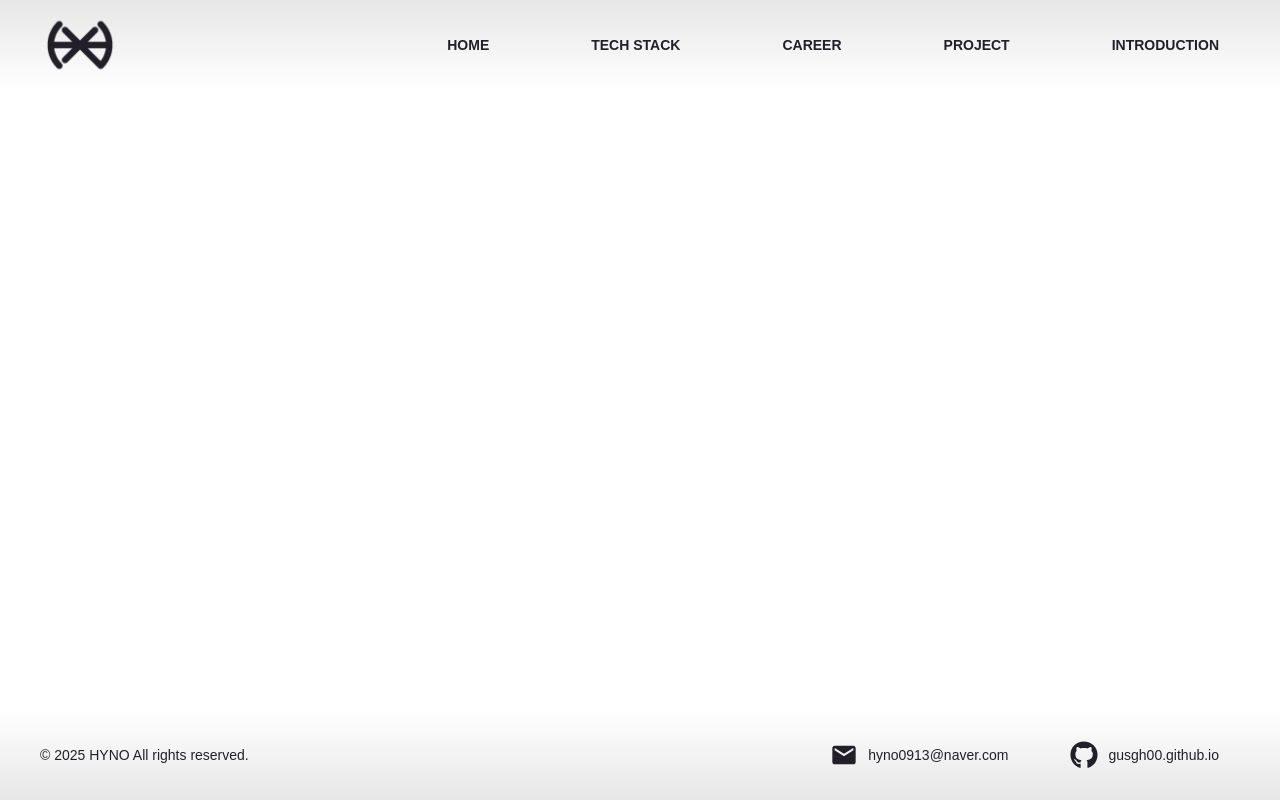
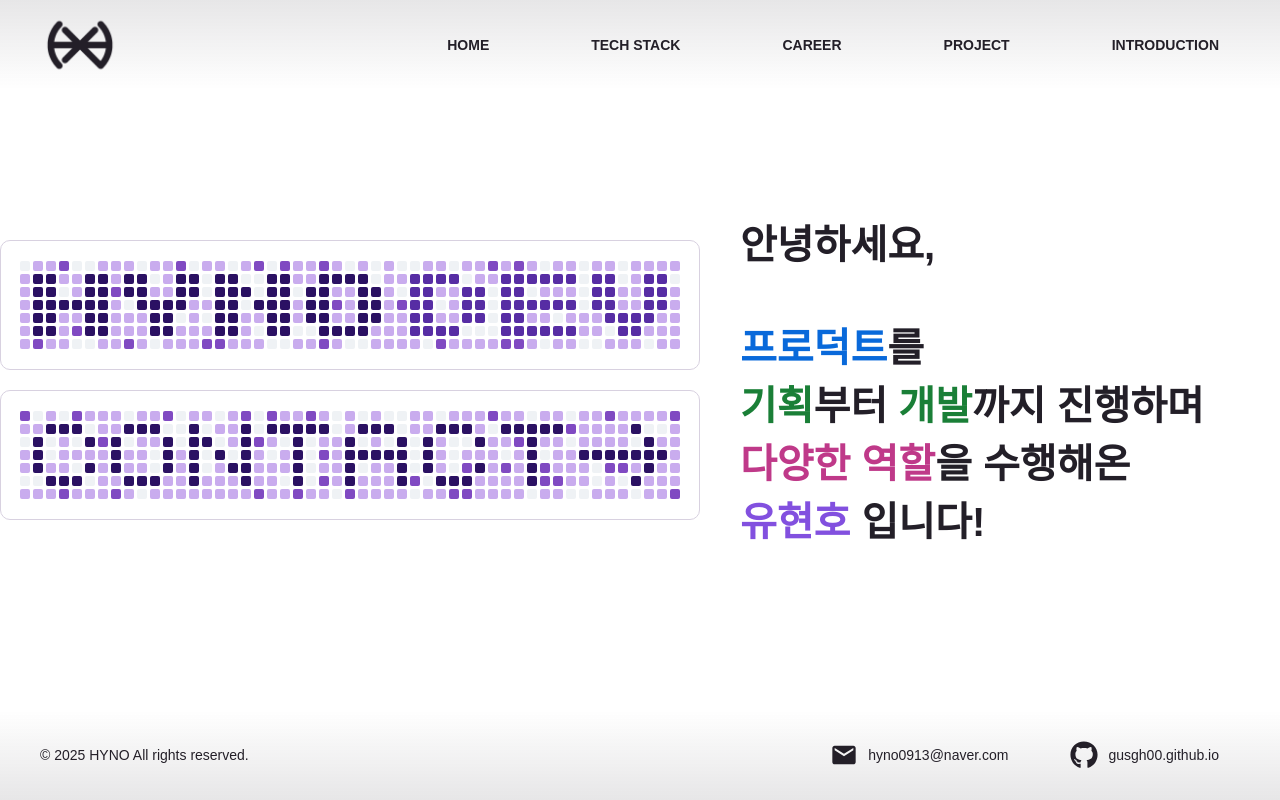
Before and after one commit to gusgh00/hyno_portfolio, a Next.js app: page / in a window 1280 px wide. Built offline with nearby package versions, Linux system fonts and the light colour scheme; a web font is replaced by a local one.

Commit message:
main page

```diff
--- a/src/app/globals.css
+++ b/src/app/globals.css
@@ -64,8 +64,8 @@
   --bgColor-default: #ffffff;
   --bgColor-disabled: #f8f6fa;
   --bgColor-opacity: #f8f6fa9a;
-  --bgColor-gradient-up: linear-gradient(180deg,rgba(17, 13, 23, 0.1) 0%, rgba(0, 0, 0, 0) 100%);
-  --bgColor-gradient-down: linear-gradient(0deg,rgba(17, 13, 23, 0.1) 0%, rgba(0, 0, 0, 0) 100%);
+  --bgColor-gradient-up: linear-gradient(180deg, rgba(17, 13, 23, 0.1) 0%, rgba(0, 0, 0, 0) 100%);
+  --bgColor-gradient-down: linear-gradient(0deg, rgba(17, 13, 23, 0.1) 0%, rgba(0, 0, 0, 0) 100%);
 
   --borderColor-default: #d8d1e0;
   --borderColor-disabled: #8981981a;
@@ -109,8 +109,8 @@
   --bgColor-default: #110d17;
   --bgColor-disabled: #272130;
   --bgColor-opacity: #2721309a;
-  --bgColor-gradient-up: linear-gradient(180deg,rgba(255, 255, 255, 0.1) 0%, rgba(0, 0, 0, 0) 100%);
-  --bgColor-gradient-down: linear-gradient(0deg,rgba(255, 255, 255, 0.1) 0%, rgba(0, 0, 0, 0) 100%);
+  --bgColor-gradient-up: linear-gradient(180deg, rgba(255, 255, 255, 0.1) 0%, rgba(0, 0, 0, 0) 100%);
+  --bgColor-gradient-down: linear-gradient(0deg, rgba(255, 255, 255, 0.1) 0%, rgba(0, 0, 0, 0) 100%);
 
   --degreeDown: 180deg;
   --degreeUp: 0deg;
@@ -213,3 +213,63 @@ span,
 p {
   color: var(--fgColor-default);
 }
+
+.font-primary {
+  color: var(--fgColor-primary);
+}
+
+.font-default {
+  color: var(--fgColor-default);
+}
+
+.font-reverse {
+  color: var(--fgColor-reverse);
+}
+
+.font-secondary {
+  color: var(--fgColor-secondary);
+}
+
+.font-success {
+  color: var(--fgColor-success);
+}
+
+.font-info {
+  color: var(--fgColor-info);
+}
+
+.font-accent {
+  color: var(--fgColor-accent);
+}
+
+.font-warning {
+  color: var(--fgColor-warning);
+}
+
+.font-error {
+  color: var(--fgColor-error);
+}
+
+.font-disabled {
+  color: var(--fgColor-disabled);
+}
+
+.color0 {
+  background-color: var(--contribution-violet-bgColor-0);
+}
+
+.color1 {
+  background-color: var(--contribution-violet-bgColor-1);
+}
+
+.color2 {
+  background-color: var(--contribution-violet-bgColor-2);
+}
+
+.color3 {
+  background-color: var(--contribution-violet-bgColor-3);
+}
+
+.color4 {
+  background-color: var(--contribution-violet-bgColor-4);
+}
--- a/src/app/page.module.css
+++ b/src/app/page.module.css
@@ -1,4 +1,70 @@
-.main {
+.home {
     width: 100vw;
     height: 100vh;
+
+    display: flex;
+    align-items: center;
+
+    .home_main {
+        width: 1600px;
+        height: auto;
+        margin: 0 auto;
+
+        display: grid;
+        grid-template-columns: 1fr 1fr;
+        align-items: center;
+        gap: 40px;
+
+        .start_section {
+            width: 100%;
+            height: auto;
+
+            display: flex;
+            flex-direction: column;
+            align-items: center;
+            gap: 20px;
+
+            .jandi_box {
+                width: 700px;
+                padding: 20px;
+
+                display: flex;
+                justify-content: center;
+                align-items: center;
+
+                border-radius: 10px;
+
+                border: 1px solid var(--borderColor-default);
+
+                cursor: pointer;
+
+                .jandi {
+                    width: auto;
+
+                    display: grid;
+                    grid-template-columns: repeat(51, 1fr);
+                    gap: 3px 3px;
+
+                    .block {
+                        height: 10px;
+                        width: 10px;
+
+                        shape-rendering: geometricPrecision;
+                        border-radius: 2px;
+                        border: .5px solid var(--contribution-default-borderColor-0) #1f23280d;
+                    }
+                }
+            }
+        }
+
+        .end_section {
+            display: flex;
+            justify-content: start;
+
+            .greeting_text {
+                font-size: 40px;
+                font-weight: 700;
+            }
+        }
+    }
 }
--- a/src/app/page.tsx
+++ b/src/app/page.tsx
@@ -1,9 +1,57 @@
+import Link from "next/link";
 import styles from "./page.module.css";
 
 export default function Home() {
+  const jandiHynoArr = `
+011200111011201101202112101010011011212101101101111
+144114414401440440044114444011333301133333303301330
+144014424411440444044044114410331133033011103311331
+144444410444411440444144214412330133033333303311331
+144114411144010441144144114411331133033110111333311
+144124411144111441044004444111333300033333311033111
+121100112101112211100112100111102111122101100111011`
+
+  const jandiIconArr = `
+201021110112011012021121010100110111211011011211112
+114440114440040114044444014440114441044444211114001
+040104240114044014210401140104041004112411011110411
+140111141104140404101402144444041011101401144444441
+141104141104140144111401140114041024121421110221411
+004440114441141114110402141114204441111422110104111
+111211121011111111211211021111011221111011001110112`
 
   return (
-    <div className={styles.main}>
+    <div className={styles.home}>
+      <div className={styles.home_main}>
+        <div className={styles.start_section}>
+          <Link href={"/"} className={styles.jandi_box}>
+            <div className={styles.jandi}>
+              {jandiHynoArr.replace(/(\s*)/g, "").split("").map((item, index) => (
+                <div className={styles.block + " color" + item} key={index}>
+                </div>
+              ))}
+            </div>
+          </Link>
+          <Link href={"https://github.com/gusgh00"} target="_blank" className={styles.jandi_box}>
+            <div className={styles.jandi}>
+              {jandiIconArr.replace(/(\s*)/g, "").split("").map((item, index) => (
+                <div className={styles.block + " color" + item} key={index}>
+                </div>
+              ))}
+            </div>
+          </Link>
+        </div>
+        <div className={styles.end_section}>
+          <span className={styles.greeting_text}>
+            안녕하세요,<br /><br />
+            <span className="font-accent">프로덕트</span>를<br />
+            <span className="font-success">기획</span>부터 <span className="font-success">개발</span>까지 진행하며<br />
+            <span className="font-info">다양한 역할</span>을 수행해온<br />
+            <span className="font-primary">유현호</span> 입니다!
+          </span>
+        </div>
+        <div className={styles.end_section}></div>
+      </div>
     </div>
   );
 }
```
